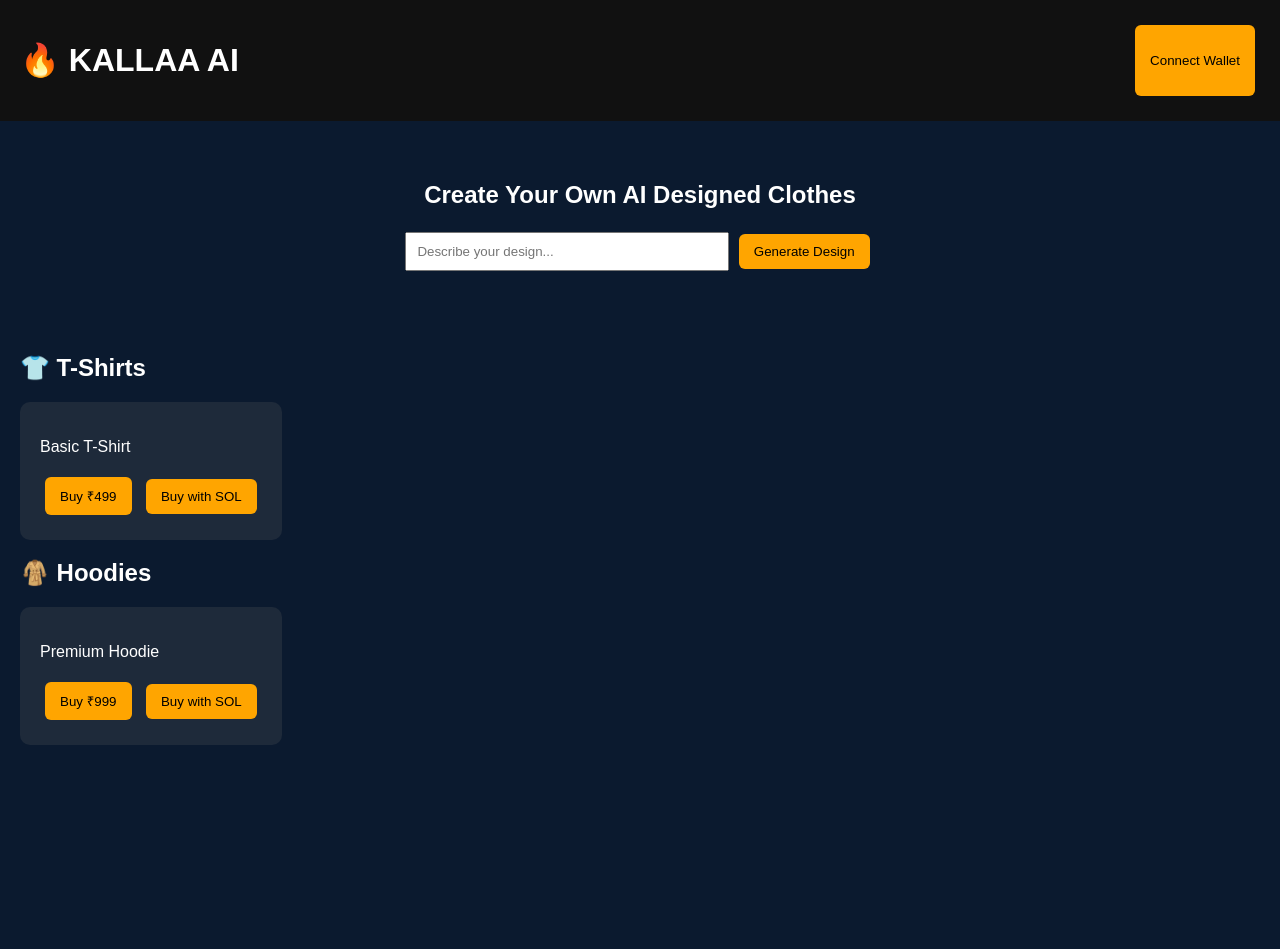
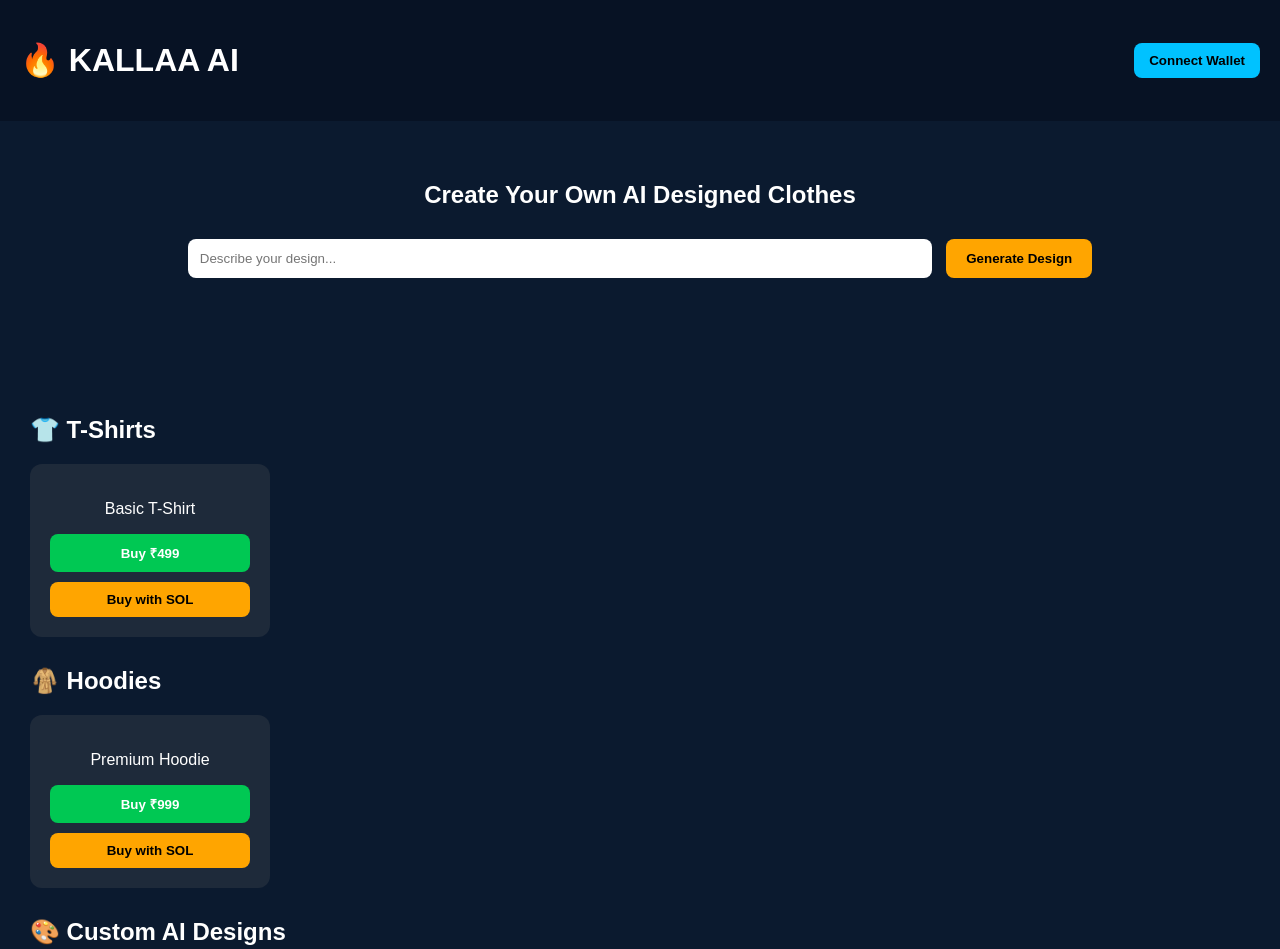
Before and after one commit to vishalllhero/kallaaai, a website: page public/index.html in a window 1280 px wide. Shown: the top 949 px of the page. Before the commit the page ends 800 px from the top, so only its background shows below. Drawn offline with Linux system fonts and the light colour scheme.

Commit message:
Update index.html

```diff
--- a/public/index.html
+++ b/public/index.html
@@ -3,7 +3,110 @@
 <head>
   <title>KALLAA AI Store</title>
 
-  <link rel="stylesheet" href="style.css">
+  <meta name="viewport" content="width=device-width, initial-scale=1.0">
+
+  <style>
+    body {
+      margin: 0;
+      font-family: Arial;
+      background: #0b1a2f;
+      color: white;
+    }
+
+    header {
+      display: flex;
+      justify-content: space-between;
+      padding: 20px;
+      background: #071224;
+      align-items: center;
+    }
+
+    header button {
+      padding: 10px 15px;
+      background: #00c2ff;
+      border: none;
+      border-radius: 8px;
+      cursor: pointer;
+      font-weight: bold;
+    }
+
+    .hero {
+      padding: 40px;
+      text-align: center;
+    }
+
+    .hero input {
+      width: 60%;
+      padding: 12px;
+      border-radius: 8px;
+      border: none;
+      margin-top: 10px;
+    }
+
+    .hero button {
+      padding: 12px 20px;
+      margin-left: 10px;
+      background: orange;
+      border: none;
+      border-radius: 8px;
+      cursor: pointer;
+      font-weight: bold;
+    }
+
+    .preview-box {
+      margin-top: 20px;
+    }
+
+    .preview-box img {
+      max-width: 300px;
+      border-radius: 12px;
+      box-shadow: 0px 0px 20px rgba(0,0,0,0.5);
+    }
+
+    .products {
+      padding: 30px;
+    }
+
+    .products h2 {
+      margin-top: 30px;
+    }
+
+    .grid {
+      display: flex;
+      gap: 20px;
+      flex-wrap: wrap;
+    }
+
+    .card {
+      background: #1e2a3a;
+      padding: 20px;
+      border-radius: 12px;
+      width: 200px;
+      text-align: center;
+    }
+
+    .card button {
+      display: block;
+      width: 100%;
+      margin-top: 10px;
+      padding: 10px;
+      border: none;
+      border-radius: 8px;
+      cursor: pointer;
+      font-weight: bold;
+    }
+
+    .normal {
+      background: #00c853;
+      color: white;
+    }
+
+    .sol {
+      background: orange;
+      color: black;
+    }
+
+  </style>
 </head>
 
 <body>
@@ -13,29 +116,49 @@
   <button onclick="connectWallet()">Connect Wallet</button>
 </header>
 
+<!-- AI DESIGN SECTION -->
 <section class="hero">
   <h2>Create Your Own AI Designed Clothes</h2>
+
   <input id="prompt" placeholder="Describe your design...">
   <button onclick="generate()">Generate Design</button>
+
+  <!-- 🔥 IMAGE PREVIEW -->
+  <div class="preview-box">
+    <img id="preview">
+  </div>
 </section>
 
+<!-- PRODUCTS -->
 <section class="products">
 
+  <!-- TSHIRT -->
   <h2>👕 T-Shirts</h2>
   <div class="grid">
     <div class="card">
       <p>Basic T-Shirt</p>
-      <button onclick="buyNormal('T-Shirt')">Buy ₹499</button>
-      <button onclick="buySol('T-Shirt')">Buy with SOL</button>
+      <button class="normal" onclick="buyNormal('T-Shirt')">Buy ₹499</button>
+      <button class="sol" onclick="buySol('T-Shirt')">Buy with SOL</button>
     </div>
   </div>
 
+  <!-- HOODIE -->
   <h2>🧥 Hoodies</h2>
   <div class="grid">
     <div class="card">
       <p>Premium Hoodie</p>
-      <button onclick="buyNormal('Hoodie')">Buy ₹999</button>
-      <button onclick="buySol('Hoodie')">Buy with SOL</button>
+      <button class="normal" onclick="buyNormal('Hoodie')">Buy ₹999</button>
+      <button class="sol" onclick="buySol('Hoodie')">Buy with SOL</button>
+    </div>
+  </div>
+
+  <!-- CUSTOM AI SECTION -->
+  <h2>🎨 Custom AI Designs</h2>
+  <div class="grid">
+    <div class="card">
+      <p>Your AI Design</p>
+      <button class="normal" onclick="buyNormal('Custom AI')">Buy ₹1499</button>
+      <button class="sol" onclick="buySol('Custom AI')">Buy with SOL</button>
     </div>
   </div>
 
```
